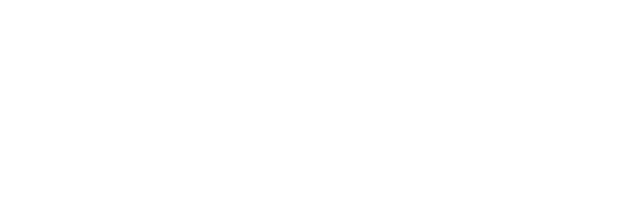
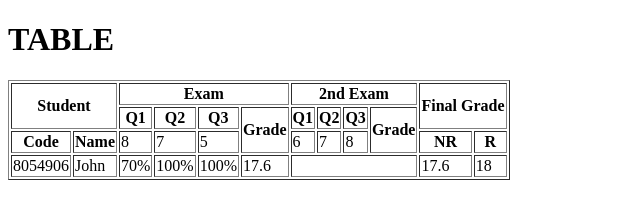
Before and after one commit to DangNam-IT/2024_CSE391_NentangWeb, a plain HTML site: page Lab/Exercise3/ex3.html in a window 1280 px wide. Shown: the whole page, without its empty margins (0-640 px from the left). Drawn offline with Linux system fonts and the light colour scheme.

Commit message:
upload to github

```diff
--- a/Lab/Exercise3/ex3.html
+++ b/Lab/Exercise3/ex3.html
@@ -3,11 +3,54 @@
 <head>
     <meta charset="UTF-8">
     <meta name="viewport" content="width=device-width, initial-scale=1.0">
-    <title>Install Tailwind</title>
-    <link rel="stylesheet" href="">
-
+    <title>table</title>
+    <link rel="stylesheet" href="CSS/style.css">
 </head>
 <body>
+    <h1>TABLE</h1>
+    <Table border="1">
+        <tbody>
+            <tr>
+                <th colspan="2" rowspan="2">Student</th>
+                <th colspan="4">Exam</th>
+                <th colspan="4">2nd Exam</th>
+                <th colspan="2" rowspan="2">Final Grade</th>
+            </tr>
+            <tr>
+                <th>Q1</th>
+                <th>Q2</th>
+                <th>Q3</th>
+                <th rowspan="2">Grade</th>
+                <th>Q1</th>
+                <th>Q2</th>
+                <th>Q3</th>
+                <th rowspan="2">Grade</th>
+            </tr>
 
+            <tr>
+                <th>Code</th>
+                <th>Name</th>
+                <td>8</td>
+                <td>7</td>
+                <td>5</td>
+                <td>6</td>
+                <td>7</td>
+                <td>8</td>
+                <th>NR</th>
+                <th>R</th>
+            </tr>
+            <tr>
+                <td>8054906</td>
+                <td>John</td>
+                <td>70%</td>
+                <td>100%</td>
+                <td>100%</td>
+                <td>17.6</td>
+                <td colspan="4"></td>
+                <td>17.6</td>
+                <td>18</td>
+            </tr>
+        </tbody>
+    </Table>
 </body>
 </html>
```
Also changed, not shown: Lab/Exercise3/CSS/style.css (added).
